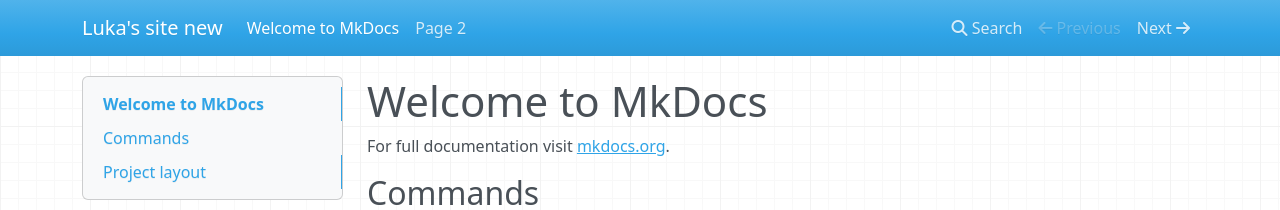
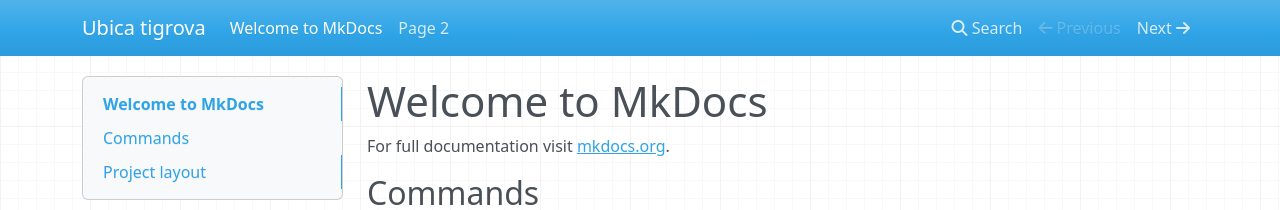
Before and after one commit to ltomasevic/mkdocs, an MkDocs documentation site: the page built from docs/index.md, in a window 1280 px wide. Shown: the top 210 px of the page. Built offline with MkDocs 1.6.1, drawn with Linux system fonts in a browser that asks for light colours; nearby versions of some CDN libraries.

Commit message:
Update mkdocs.yml

```diff
--- a/mkdocs.yml
+++ b/mkdocs.yml
@@ -1,4 +1,4 @@
-site_name: Luka's site new
+site_name: Ubica tigrova
 theme:
   name: mkdocs
   features:
```
